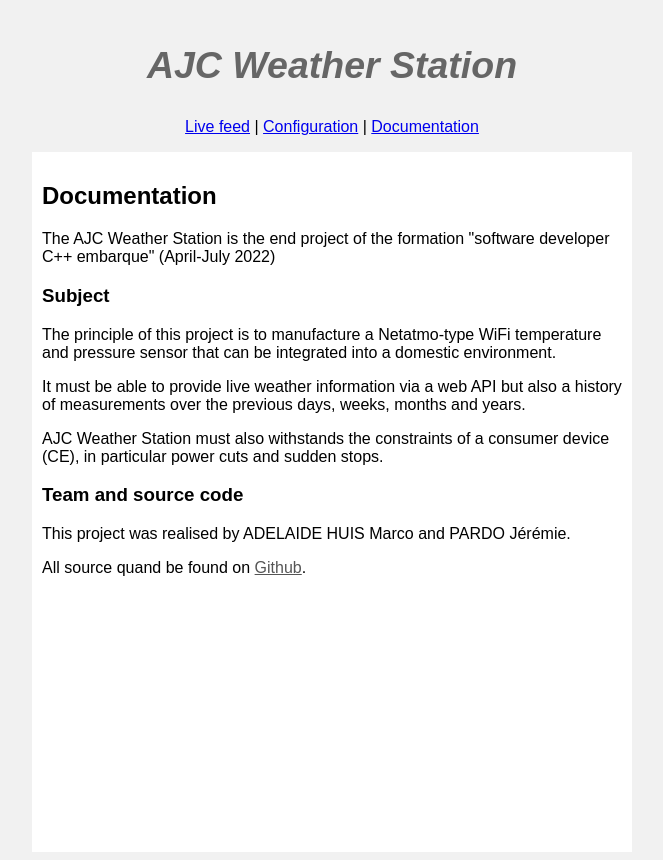
After one commit to pardoJeremie/AJC-projet-final, a PHP site: page /documentation.php in a window 1280 px wide. The commit adds this page. Shown: the whole page, without its empty margins (308-971 px from the left). Run offline with PHP 8.4, Linux system fonts and the light colour scheme.

Commit message:
addition of the php live pages

```diff
--- /dev/null
+++ b/monoverlay/var/www/documentation.php
@@ -0,0 +1,96 @@
+
+<!DOCTYPE html>
+<html lang="en">
+<head>
+<title>CSS Template</title>
+<meta charset="utf-8">
+<meta name="viewport" content="width=device-width, initial-scale=1">
+<style>
+* {
+  box-sizing: border-box;
+}
+
+body {
+  font-family: Arial, Helvetica, sans-serif;
+  background-color: #f1f1f1;
+}
+
+/* Style the header */
+header {
+  padding: 5px 0 0;
+  text-align: center;
+  font-style: italic;
+  font-size: 25px;
+  color: #666;
+}
+
+/* Create two columns/boxes that floats next to each other */
+nav {
+  margin: auto;
+  width: 600px;
+  padding: 10 0 0px;
+  text-align: center;
+}
+
+/* Style the list inside the menu */
+nav ul {
+  list-style-type: none;
+  padding: 0;
+}
+
+.center {
+margin: auto;
+width: 600px;
+background-color: #fff;
+padding: 10px;
+min-height: 700px;
+}
+
+.centertext {
+  text-align: center;
+}
+
+
+
+/* Responsive layout - makes the two columns/boxes stack on top of each other instead of next to each other, on small screens */
+@media (max-width: 600px) {
+  nav, article, .center {
+    width: 100%;
+    height: auto;
+  }
+
+</style>
+</head>
+<body>
+
+<header>
+  <h2>AJC Weather Station </h2>
+</header>
+
+<section>
+
+
+  <nav>
+    <ul >
+      <a href="live.php"  >Live feed</a> | <a href="configuration.php" >Configuration</a> | <a href="documentation.php" >Documentation</a>
+    </ul>
+  </nav>
+
+  <div class="center">
+  <h1> Documentation </h1>
+
+  <p> The AJC Weather Station is the end project of the formation "software developer C++ embarque" (April-July 2022)</p>
+
+  <h3>Subject</h3>
+
+  <p> The principle of this project is to manufacture a Netatmo-type WiFi temperature and pressure sensor that can be integrated into a domestic environment.</p>
+  <p>It must be able to provide live weather information via a web API but also a history of measurements over the previous days, weeks, months and years.</p>
+  <p> AJC Weather Station must also withstands the constraints of a consumer device (CE), in particular power cuts and sudden stops.</p>
+
+  <h3>Team and source code</h3>
+  <p> This project was realised by ADELAIDE HUIS Marco and PARDO Jérémie. </p>
+
+  <p> All source quand be found on <a href="https://github.com/pardoJeremie/AJC-projet-final" style="color: #555;">Github</a>.</p>
+</section>
+</body>
+</html>
--- a/monoverlay/var/www/index.php
+++ b/monoverlay/var/www/index.php
@@ -1,4 +1,4 @@
 <?php
-header('Location:/control.php');
+header('Location:/live.php');
 exit;
 ?>
```
Also changed, not shown: monoverlay/var/www/configuration.php (added, +85 -0 lines), monoverlay/var/www/downloadall.php (added, +14 -0 lines), monoverlay/var/www/live.php (added, +110 -0 lines).
